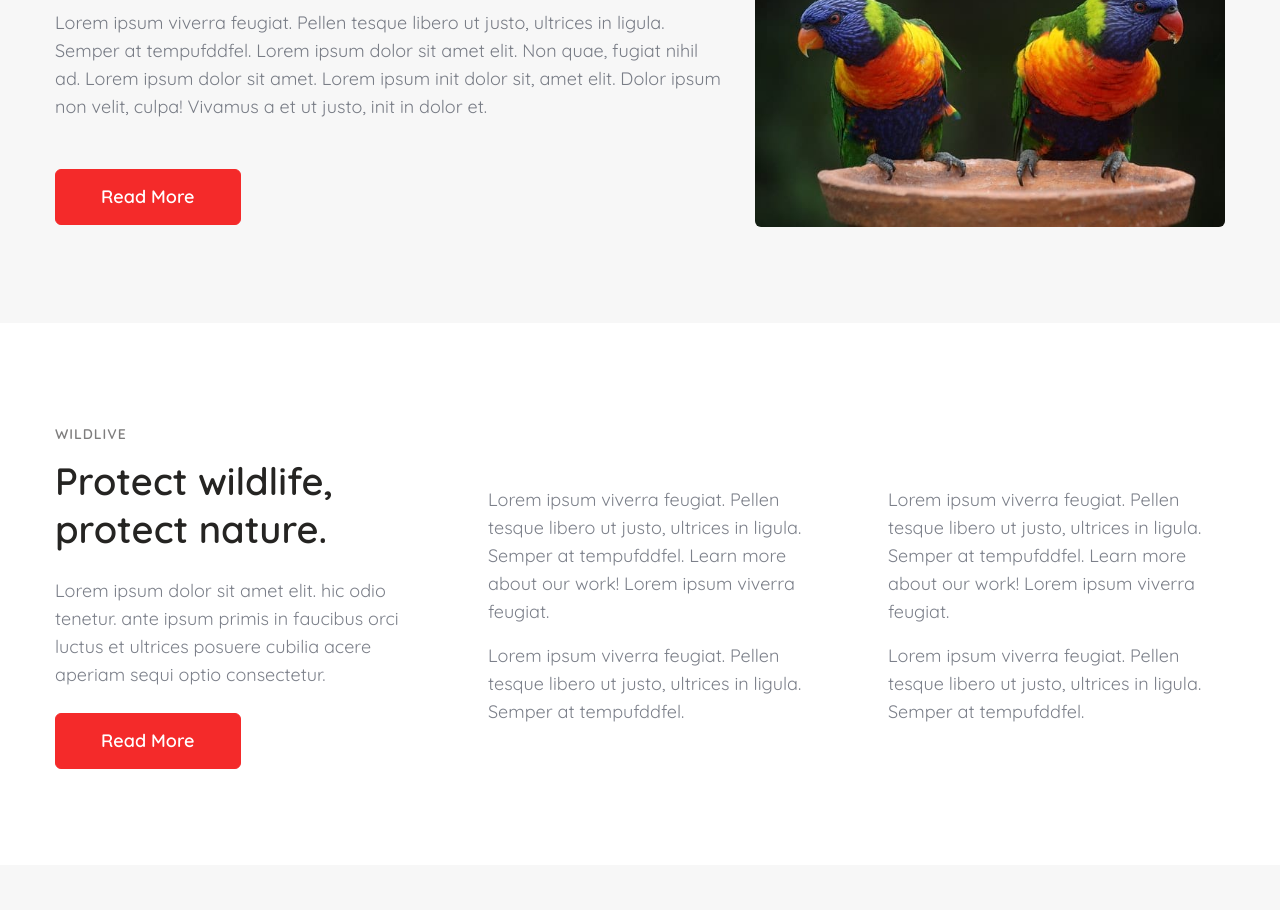
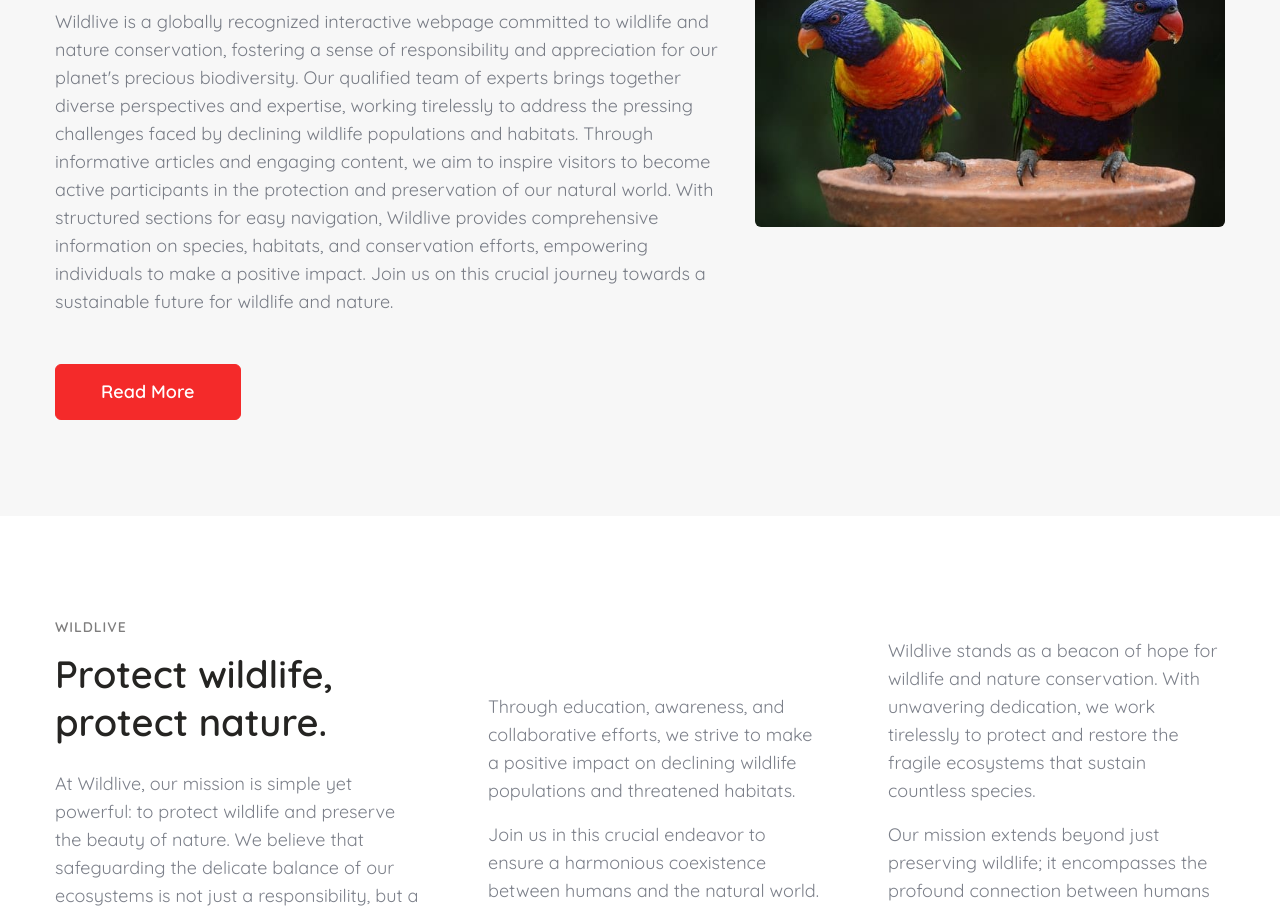
Before and after one commit to Lootera69/Microsoft-Internship, a plain HTML site: page about.html in a window 1280 px wide. Shown: the part 438-1348 px from the top of the page. Drawn offline with Linux system fonts and the light colour scheme.

Commit message:
about.html

```diff
--- a/about.html
+++ b/about.html
@@ -5,7 +5,7 @@
   <!-- Required meta tags -->
   <meta charset="utf-8">
   <meta name="viewport" content="width=device-width, initial-scale=1, shrink-to-fit=no">
-  <title>Wildlive Animals Category Bootstrap Responsive Web Template | About :: W3Layouts </title>
+  <title>Wildlive Animals </title>
   <link rel="preconnect" href="//fonts.gstatic.com">
   <link href="//fonts.googleapis.com/css2?family=Quicksand:wght@300;400;500;600;700&display=swap"
     rel="stylesheet">
@@ -103,10 +103,14 @@
           <div class="col-lg-7 mb-lg-0 mb-md-5 mb-4 align-self">
             <h6 class="title-subhny">Our Story</h6>
             <h3 class="title-left mx-0">About Wildlive</h3>
-            <p class="mt-md-4 mt-3">Lorem ipsum viverra feugiat. Pellen tesque libero ut justo,
-              ultrices in ligula. Semper at tempufddfel. Lorem ipsum dolor sit amet
-              elit. Non quae, fugiat nihil ad. Lorem ipsum dolor sit amet. Lorem ipsum init
-              dolor sit, amet elit. Dolor ipsum non velit, culpa! Vivamus a et ut justo, init in dolor et.</p>
+            <p class="mt-md-4 mt-3">Wildlive is a globally recognized interactive webpage committed to wildlife and nature conservation,
+              fostering a sense of responsibility and appreciation for our planet's precious biodiversity.
+              Our qualified team of experts brings together diverse perspectives and expertise,
+              working tirelessly to address the pressing challenges faced by declining wildlife populations and habitats.
+              Through informative articles and engaging content, we aim to inspire visitors to become active
+              participants in the protection and preservation of our natural world. With structured sections for easy navigation,
+              Wildlive provides comprehensive information on species, habitats, and conservation efforts, empowering
+              individuals to make a positive impact. Join us on this crucial journey towards a sustainable future for wildlife and nature.</p>
             <a class="btn btn-style btn-primary mt-sm-5 mt-4 mr-2" href="about.html"> Read More</a>
           </div>
           <div class="col-lg-5 mt-lg-0 mt-4">
@@ -126,25 +130,24 @@
           <div class="col-lg-4 left-wthree-img">
             <span class="title-subhny mb-2">Wildlive</span>
             <h3 class="title-w3l mb-4">Protect wildlife, protect nature.</h3>
-            <p class="">Lorem ipsum dolor sit amet elit. hic odio tenetur. ante ipsum primis in
-              faucibus orci luctus et ultrices posuere cubilia acere aperiam sequi optio consectetur.</p>
+            <p class="">At Wildlive, our mission is simple yet powerful: to protect wildlife and preserve the beauty of nature.
+              We believe that safeguarding the delicate balance of our ecosystems is not just a responsibility,
+              but a necessity for the survival of future generations.</p>
               <a href="about.html" class="btn btn-style btn-primary mt-4">Read More</a>
           </div>
           <div class="col-lg-4 mt-lg-0 mt-5 pl-lg-5 align-self">
-            <p class="mt-4">Lorem ipsum viverra feugiat. Pellen tesque libero ut justo,
-              ultrices in ligula. Semper at tempufddfel. Learn more about our work!
-              Lorem ipsum viverra feugiat.
+            <p class="mt-4">Through education, awareness, and collaborative efforts,
+              we strive to make a positive impact on declining wildlife populations and threatened habitats.
             </p>
-            <p class="mt-3">Lorem ipsum viverra feugiat. Pellen tesque libero ut justo,
-              ultrices in ligula. Semper at tempufddfel.</p>
+            <p class="mt-3">Join us in this crucial endeavor to ensure a harmonious coexistence between humans and the natural world.
+              Together, we can make a difference and create a brighter future for all living beings.</p>
           </div>
           <div class="col-lg-4 mt-lg-0 mt-5 pl-lg-5 align-self">
-            <p class="mt-4">Lorem ipsum viverra feugiat. Pellen tesque libero ut justo,
-              ultrices in ligula. Semper at tempufddfel. Learn more about our work!
-              Lorem ipsum viverra feugiat.
+            <p class="mt-4">Wildlive stands as a beacon of hope for wildlife and nature conservation.
+              With unwavering dedication, we work tirelessly to protect and restore the fragile ecosystems that sustain countless species.
             </p>
-            <p class="mt-3">Lorem ipsum viverra feugiat. Pellen tesque libero ut justo,
-              ultrices in ligula. Semper at tempufddfel.</p>
+            <p class="mt-3"> Our mission extends beyond just preserving wildlife; it encompasses the profound connection between humans and the natural world.
+              By promoting sustainable practices, advocating for responsible behavior, and fostering a deep appreciation for the wonders of nature</p>
           </div>
         </div>
       </div>
@@ -249,8 +252,8 @@
               <a class="footer-brand-logo" href="index.html">Wild<span class="sublog">live.</span></a>
 
             </div>
-            <p>Lorem ipsum viverra feugiat. Pellen tesque libero ut justo, ultrices in ligula. Semper at
-              tempufddfel. Lorem ipsum dolor sit amet Semper at elit.</p>
+            <p> Wildlive is a dynamic platform uniting experts worldwide, dedicated to raising awareness and promoting
+              action for wildlife conservation through innovative approaches and collaboration.</p>
             <div class="main-social-footer-29 mt-4">
               <a href="#facebook" class="facebook"><span class="fa fa-facebook"></span></a>
               <a href="#twitter" class="twitter"><span class="fa fa-twitter"></span></a>
```
